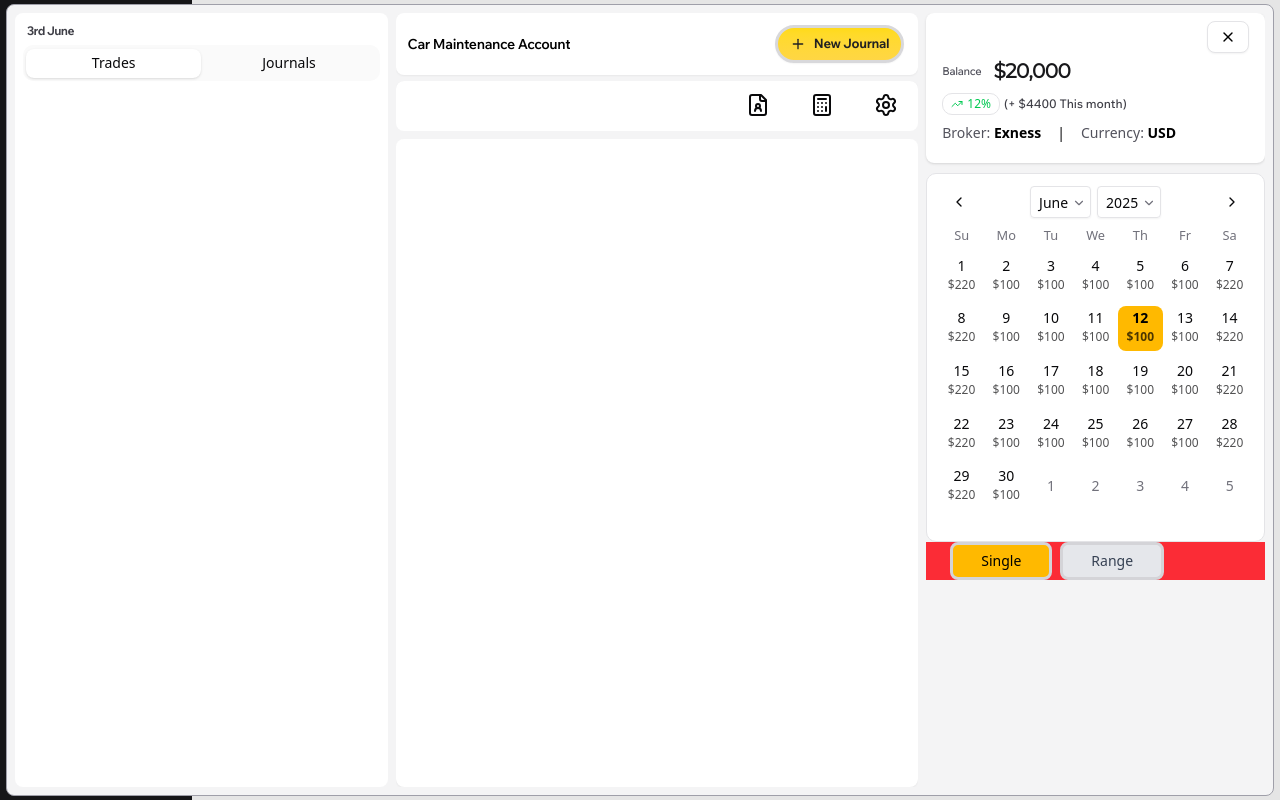
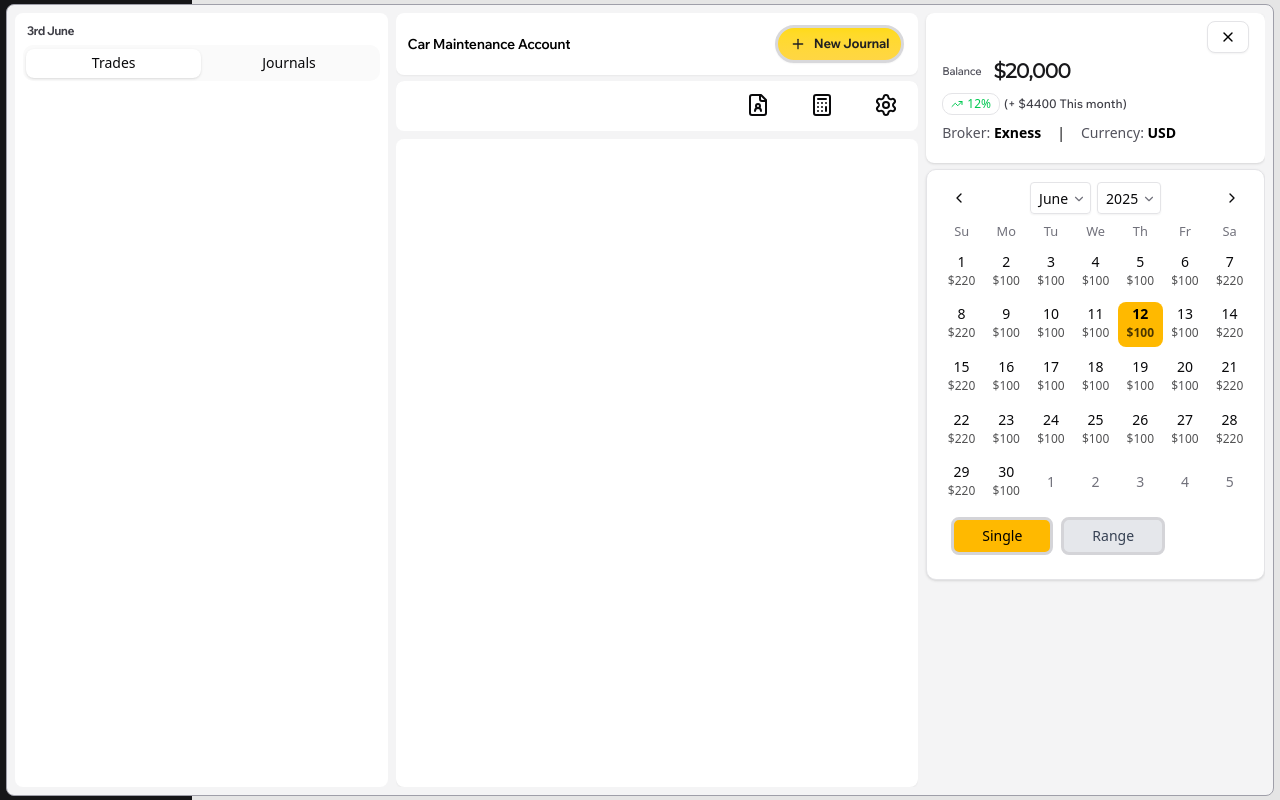
Before and after one commit to james-e-o/journal, a Next.js app: page /user/trade-account in a window 1280 px wide. Built offline with nearby package versions, Linux system fonts and the light colour scheme.

Commit message:
nexshelf 30/9 main/master 7

```diff
--- a/src/app/user/trade-account/page.js
+++ b/src/app/user/trade-account/page.js
@@ -25,7 +25,7 @@ export default TradeAccount
 
 export const ResponsiveDataSection = () => {
       return (
-        <div className=' flex gap-1.5 flex-col h-full'>
+        <div className=''>
               <div className=' shadow-sm px-4  pt-3 pb-5 bg-white rounded-md'>
                 <div className=''>
                     <div className="flex items-center gap-3 mt-0">
--- a/src/components/calendars.js
+++ b/src/components/calendars.js
@@ -17,8 +17,7 @@ export function Calendar04() {
   const [date, setDate] = useState(new Date(2025, 5, 12))
 
   return (
-    <div>
-    <div className={'pt-0 pb-5 bg-card mt-1 text-card-foreground border rounded-lg h-fit '}>
+    <Card className={'pt-0 rounded-lg grid overflow-clip'}>
       <CardContent className="p-0 ">
         <Calendar
           mode={mode}
@@ -51,14 +50,13 @@ export function Calendar04() {
           }}
           />
       </CardContent>
-    </div>
-      <div  className="flex px-6 bg-red-500 items-center justify-between pt-0">
+      <div  className="flex px-6 items-center justify-between pt-0">
         <div className="flex gap-2">
           <button onClick={() => setMode('single')} className={cn("px-7 py-1.5 rounded-md text-sm border-[3px] border-zinc-300 font-medium",mode==='single'?"bg-amber-400 text-black":"bg-gray-200 text-gray-700 hover:bg-gray-300")}>Single</button>
           <button onClick={() => setMode('range')} className={cn("px-7 py-1.5 rounded-md text-sm border-[3px] border-zinc-300 font-medium",mode==='range'?"bg-amber-400 text-black":"bg-gray-200 text-gray-700 hover:bg-gray-300")}>Range</button>
         </div>
       </div >
-      </div >
+    </Card>
   )
 }
 
```
